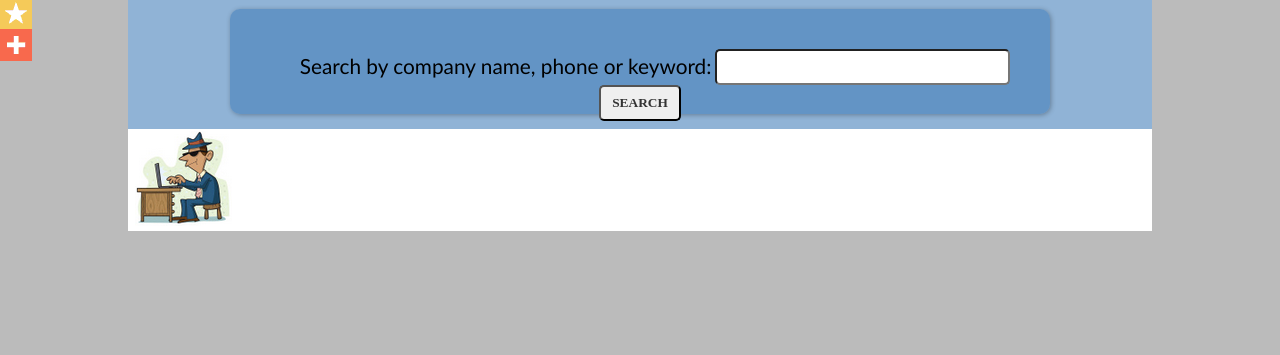
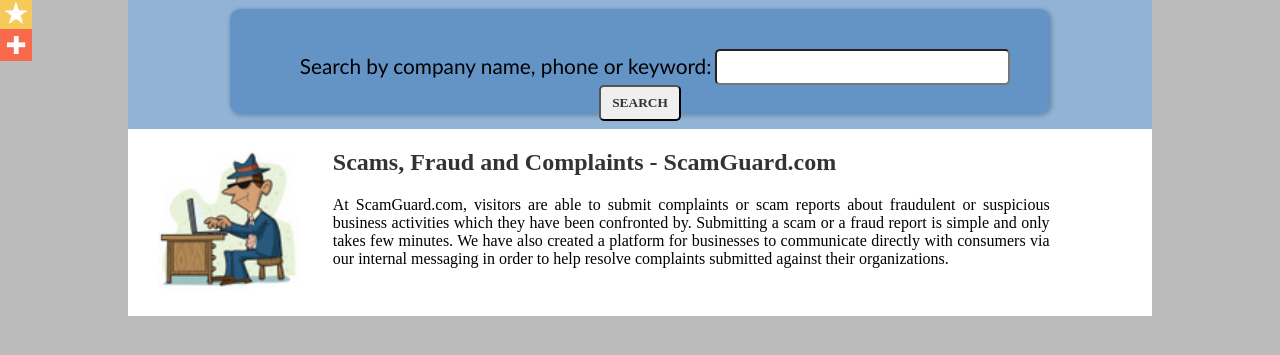
Before and after one commit to psr1919plus21/wb-tech-test, a plain HTML site: page index.html in a window 1280 px wide. Shown: the part 259-614 px from the top of the page. Drawn offline with Linux system fonts and the light colour scheme.

Commit message:
Added welcome block

```diff
--- a/index.html
+++ b/index.html
@@ -65,8 +65,11 @@
 
 <content>
 	<div id="welcome">
-		<img alt="welcome" id="welcome" src="img/welcome.png"></img>
-
+		<img alt="welcome" id="welcome-img" src="img/welcome.png"></img>
+		<div id="right-text">
+		<h2>Scams, Fraud and Complaints - ScamGuard.com</h2>
+		<p>At ScamGuard.com, visitors are able to submit complaints or scam reports about fraudulent or suspicious business activities which they have been confronted by. Submitting a scam or a fraud report is simple and only takes few minutes. We have also created a platform for businesses to communicate directly with consumers via our internal messaging in order to help resolve complaints submitted against their organizations.</p>
+		</div>
 	</div>
 </content>
 
--- a/less/main.less
+++ b/less/main.less
@@ -299,3 +299,33 @@
 
 
 }
+
+
+/* welcome-block*/
+
+#welcome{
+
+	#welcome-img{
+
+		margin: 2%;
+		width: 15%;
+
+	}
+
+	#right-text{
+		float: right;
+		width: 70%;
+		padding-right: 10%;
+	}
+
+
+	h2{
+		color: #333;
+	}
+
+	p{
+		text-align: justify;
+	}
+
+
+}
```
Also changed, not shown: css/main.css.
